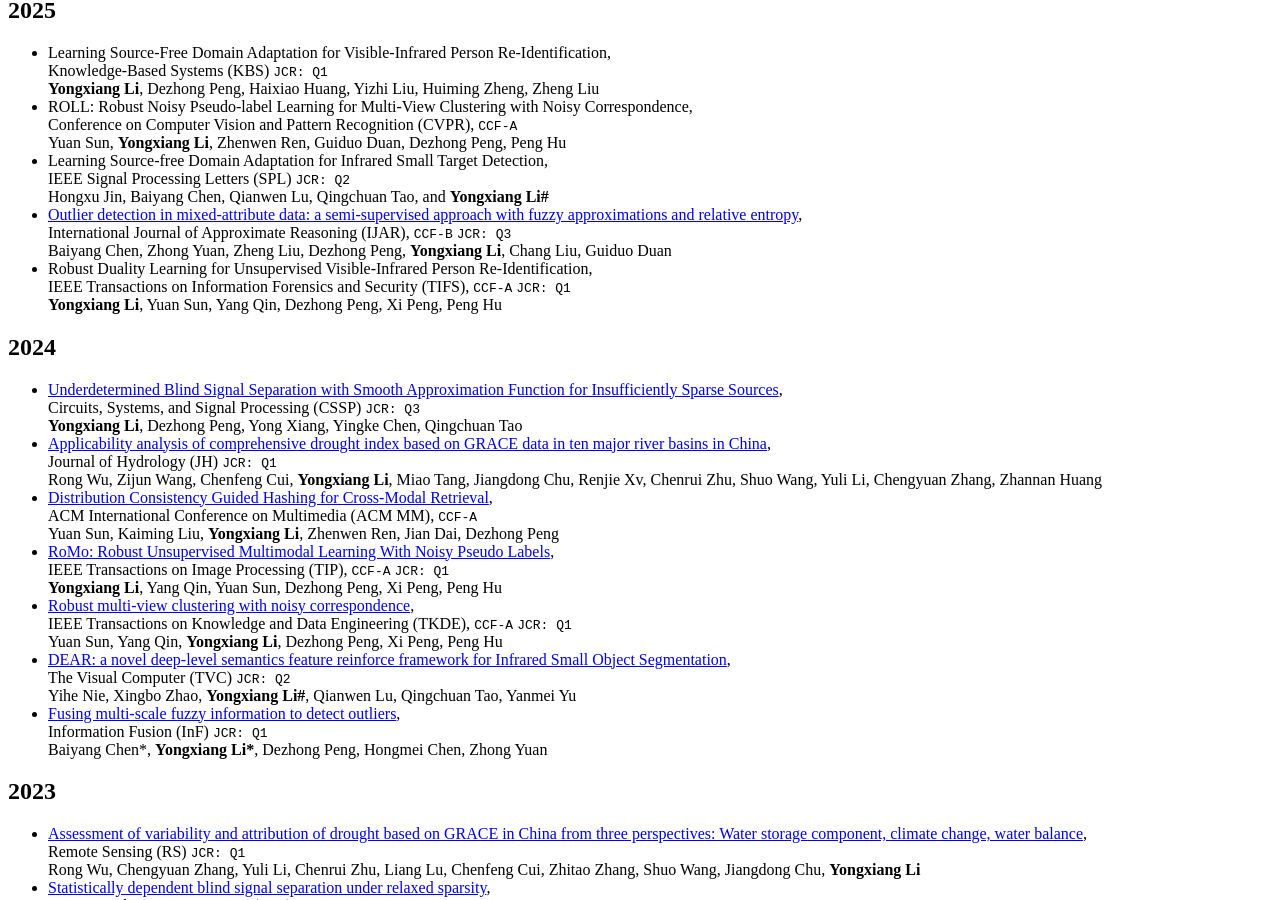
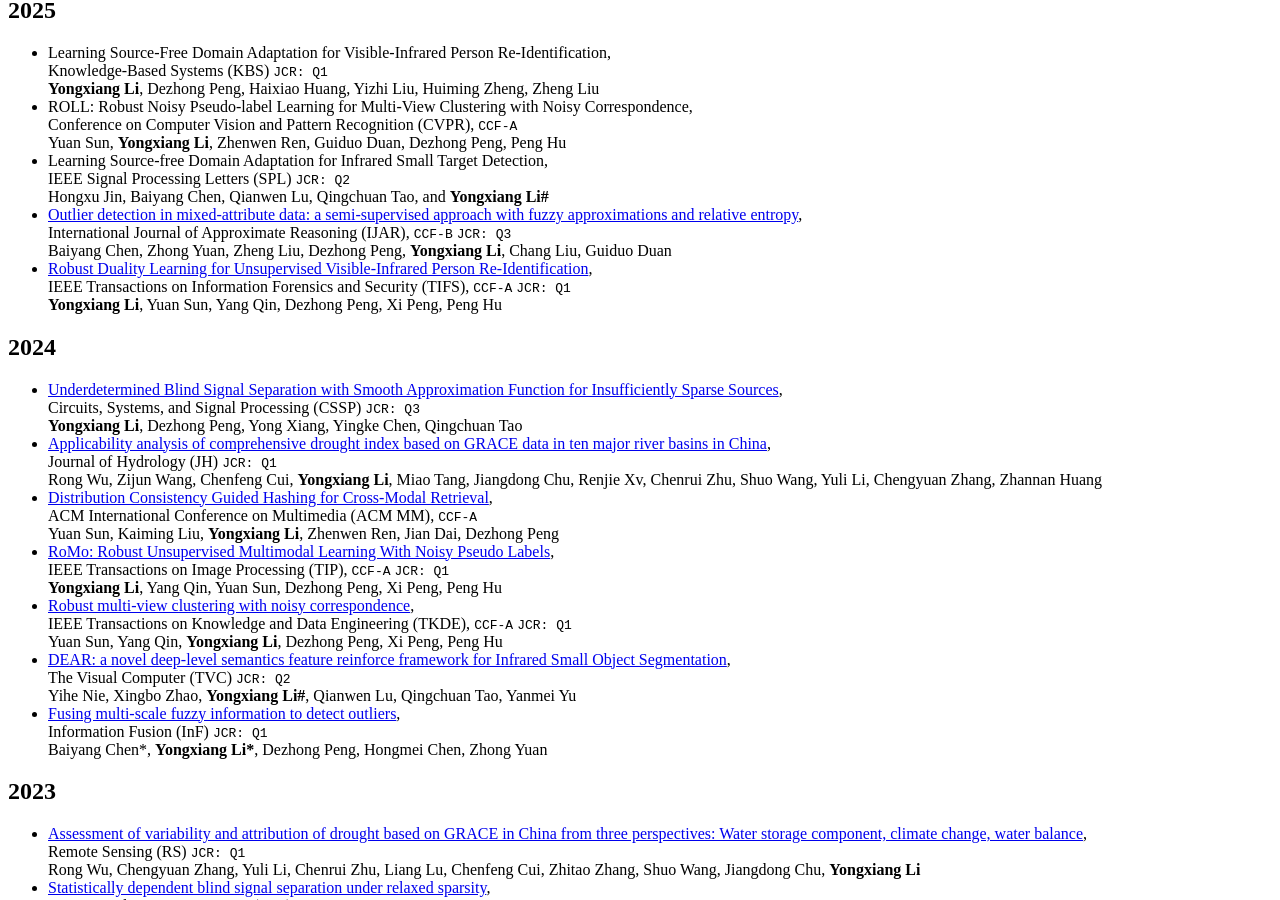
Before and after one commit to LYXRhythm/liyongxiang.github.io, a Jekyll site: the page built from _pages/includes/pub.md, in a window 1280 px wide and 900 px high, scrolled down 848 px. Built offline with Jekyll 4.4.1, drawn with Linux system fonts in a browser that asks for light colours; our own code applies the rules of GitHub Pages for plain Markdown files; part of the change alters nothing that is shown.

Commit message:
Update pub.md

```diff
--- a/_pages/includes/pub.md
+++ b/_pages/includes/pub.md
@@ -8,7 +8,7 @@
 - Learning Source-free Domain Adaptation for Infrared Small Target Detection, <br> IEEE Signal Processing Letters (SPL) `JCR: Q2` <br> Hongxu Jin, Baiyang Chen, Qianwen Lu, Qingchuan Tao, and **Yongxiang Li#**
 - [Outlier detection in mixed-attribute data: a semi-supervised approach with fuzzy approximations and relative entropy](https://www.sciencedirect.com/science/article/abs/pii/S0888613X25000143?CMX_ID=&SIS_ID=&dgcid=STMJ_219742_AUTH_SERV_PA&utm_acid=245378301&utm_campaign=STMJ_219742_AUTH_SERV_PA&utm_in=DM539090&utm_medium=email&utm_source=AC_), <br> International Journal of Approximate Reasoning (IJAR), `CCF-B` `JCR: Q3` <br> Baiyang Chen,
 Zhong Yuan, Zheng Liu, Dezhong Peng, **Yongxiang Li**, Chang Liu, Guiduo Duan
-- Robust Duality Learning for Unsupervised Visible-Infrared Person Re-Identification, <br> IEEE Transactions on Information Forensics and Security (TIFS), `CCF-A` `JCR: Q1` <br> **Yongxiang Li**, Yuan Sun, Yang Qin, Dezhong Peng, Xi Peng, Peng Hu
+- [Robust Duality Learning for Unsupervised Visible-Infrared Person Re-Identification](https://ieeexplore.ieee.org/document/10858072), <br> IEEE Transactions on Information Forensics and Security (TIFS), `CCF-A` `JCR: Q1` <br> **Yongxiang Li**, Yuan Sun, Yang Qin, Dezhong Peng, Xi Peng, Peng Hu
 
 ## 2024
 - [Underdetermined Blind Signal Separation with Smooth Approximation Function for Insufficiently Sparse Sources](https://link.springer.com/article/10.1007/s00034-024-02914-9), <br> Circuits, Systems, and Signal Processing (CSSP) `JCR: Q3` <br> **Yongxiang Li**, Dezhong Peng, Yong Xiang, Yingke Chen, Qingchuan Tao
```
